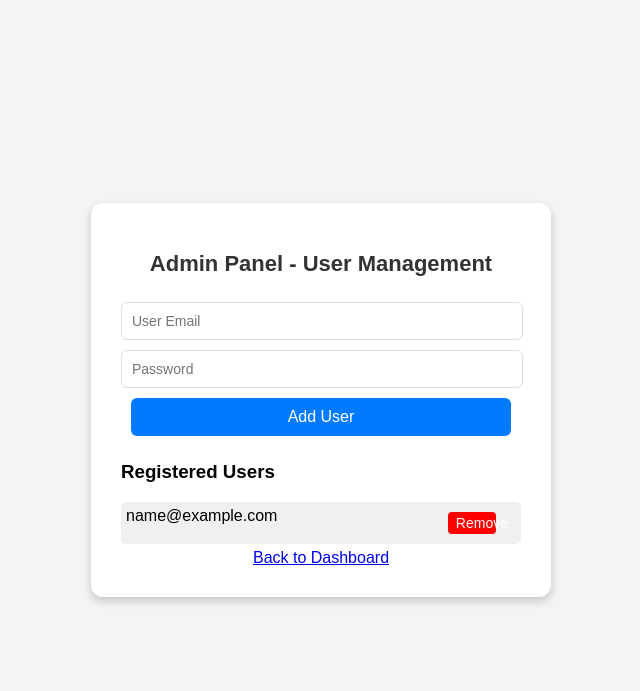
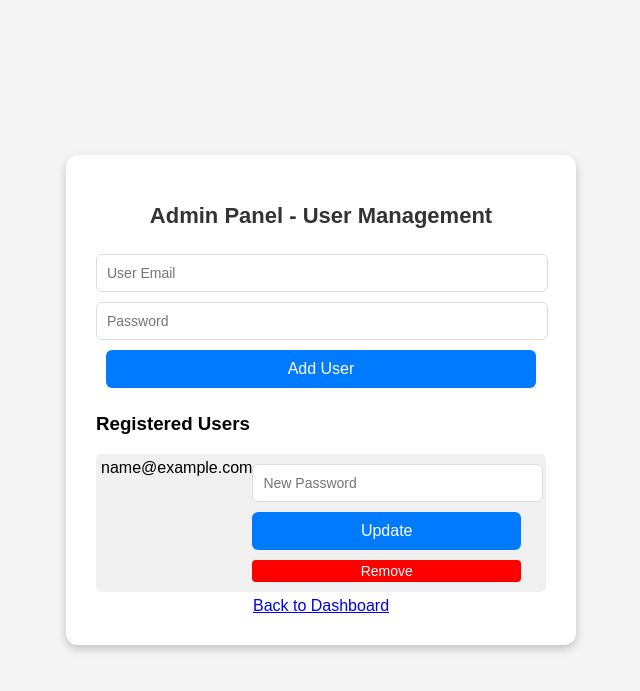
Before and after one commit to zaidehabkhreis/radar-chart-tool, a Flask app: template Radar_Charts/templates/admin.html in a window 1280 px wide. Shown: the top 691 px of the page, without its empty margins (319-959 px from the left). Run offline with Flask 3, Linux system fonts and the light colour scheme; the template is opened without the code that fills it: most values are stand-ins (such as "Sample title", 1, 10 or a date in 2020); parts of the project's set-up code (start-up, migrations or seed data) failed here and were passed over.

Commit message:
bucket integeration + minor updates 2

```diff
--- a/Radar_Charts/app.py
+++ b/Radar_Charts/app.py
@@ -156,12 +156,18 @@ def manage_users():
                 VALID_USERS[email] = password
                 save_users_to_gcs(VALID_USERS)
 
+        elif action == "edit" and email and password:
+            if email in VALID_USERS:
+                VALID_USERS[email] = password
+                save_users_to_gcs(VALID_USERS)
+
         elif action == "remove" and email:
             if email in VALID_USERS:
                 del VALID_USERS[email]
                 save_users_to_gcs(VALID_USERS)
 
     return render_template('admin.html', users=VALID_USERS, user=user)
+
 
 
 @app.route('/login', methods=['GET', 'POST'])
--- a/Radar_Charts/templates/admin.html
+++ b/Radar_Charts/templates/admin.html
@@ -20,7 +20,7 @@
             border-radius: 12px;
             box-shadow: 0 4px 10px rgba(0, 0, 0, 0.2);
             text-align: center;
-            width: 400px;
+            width: 450px;
         }
         h2 {
             margin-bottom: 20px;
@@ -89,6 +89,8 @@
                     {% if email != user %}
                         <form method="POST" style="display:inline;">
                             <input type="hidden" name="email" value="{{ email }}">
+                            <input type="password" name="password" placeholder="New Password">
+                            <button type="submit" name="action" value="edit">Update</button>
                             <button type="submit" class="remove-btn" name="action" value="remove">Remove</button>
                         </form>
                     {% endif %}
--- a/Radar_Charts/templates/index.html
+++ b/Radar_Charts/templates/index.html
@@ -211,6 +211,12 @@
     <div class="container">
         <h1>Radar Chart Generator</h1>
 
+        {% if user == "tariq.khasawneh@devoteam.com" %}
+        <a href="{{ url_for('manage_users') }}">
+            <button style="background: #28a745; margin-bottom: 20px;">Edit Users</button>
+        </a>
+        {% endif %}
+
         <form method="POST" action="{{ url_for('index') }}">
             <div class="filter-section">
                 <div>
```
